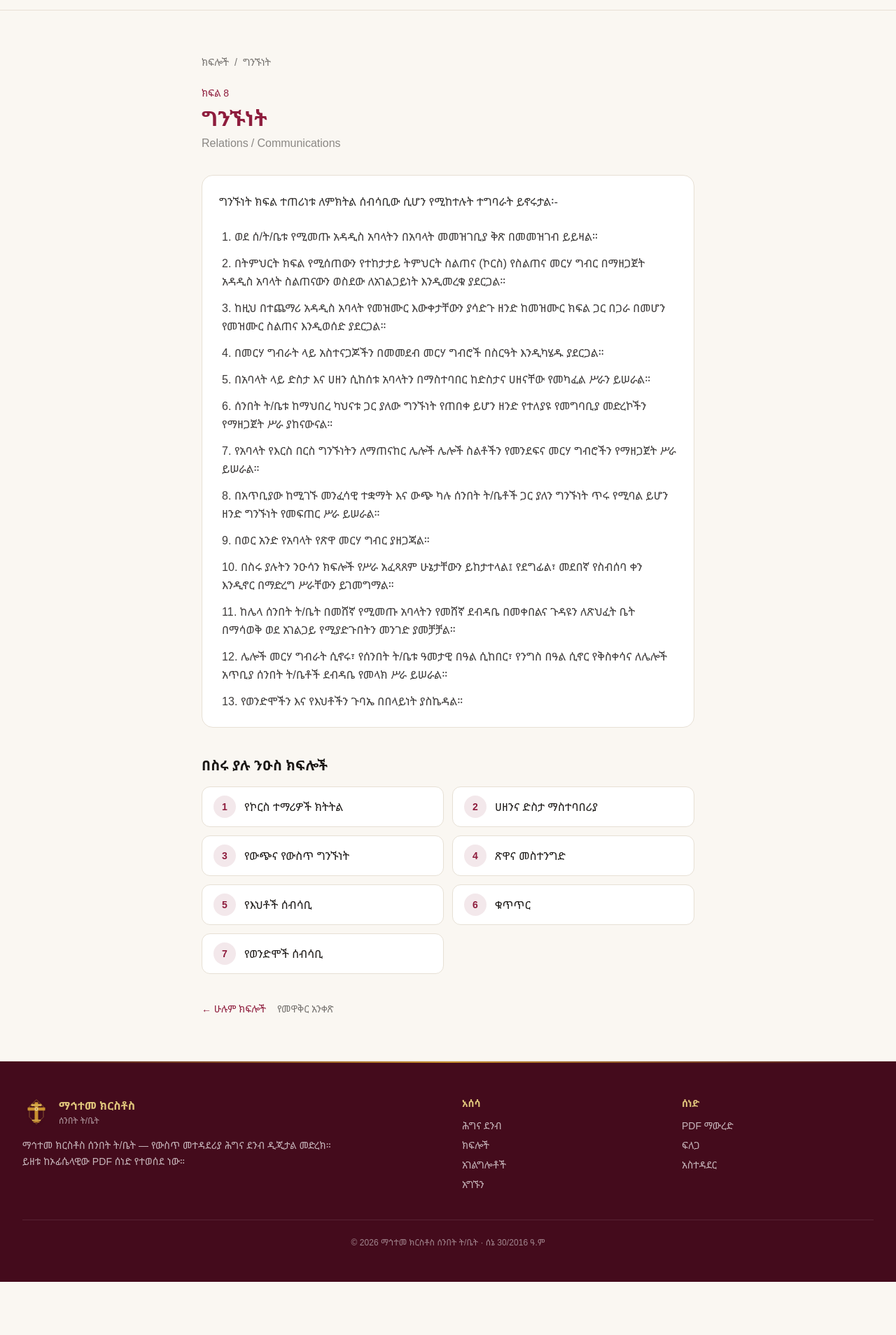
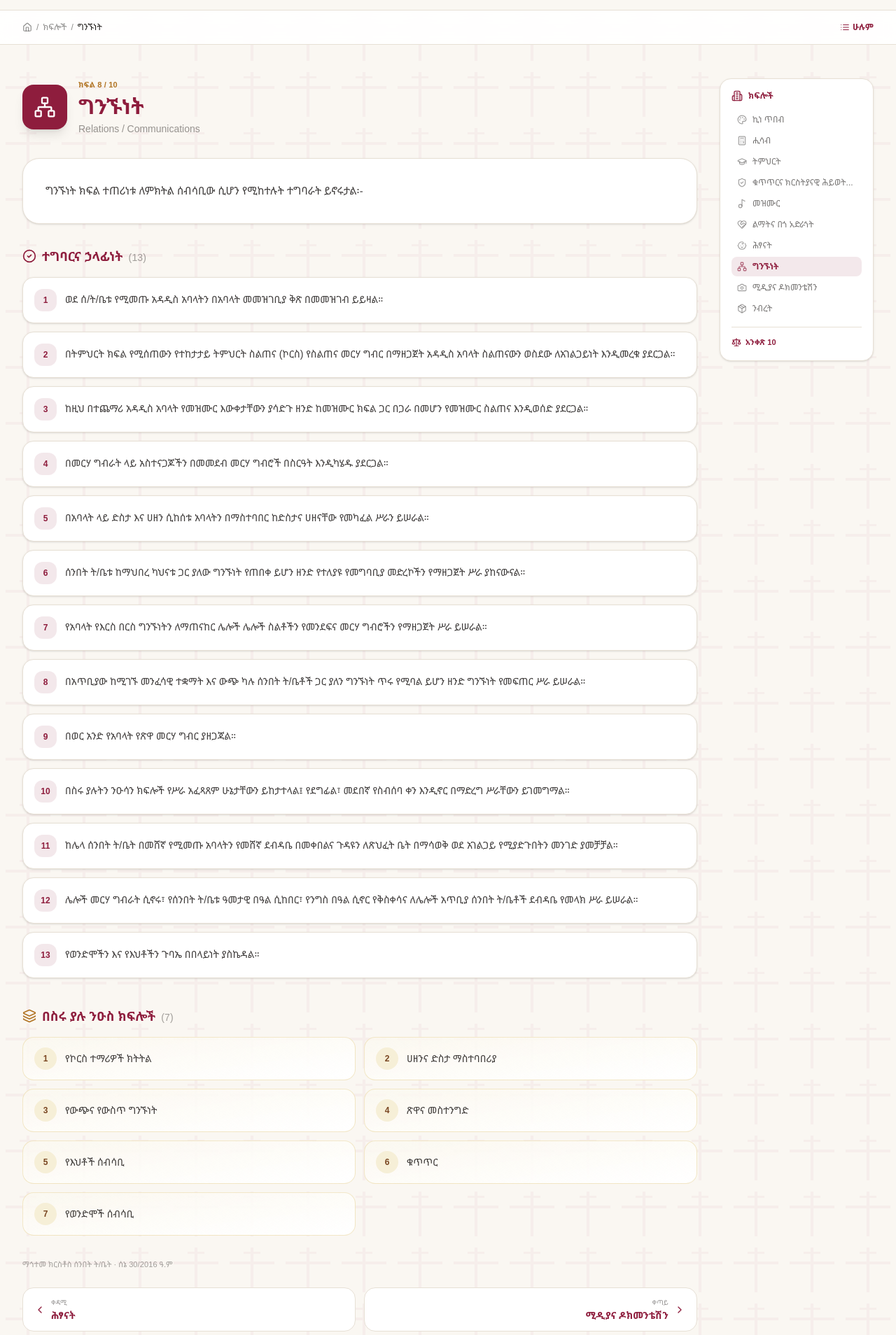
Before and after one commit to Menelik2/Church, a Next.js app: page /departments/genegnet in a window 1280 px wide. Shown: the part 52-1960 px from the top of the page at 70% size. Before the commit the page ends 1884 px from the top, so only its background shows below. Built offline with nearby package versions, Linux system fonts and the light colour scheme.

Commit message:
redesign(departments): pro detail page — icons, duty cards, side nav, prev/next

```diff
--- a/src/app/departments/[slug]/page.tsx
+++ b/src/app/departments/[slug]/page.tsx
@@ -1,9 +1,42 @@
 import Link from "next/link";
 import { notFound } from "next/navigation";
-import { DEPARTMENTS } from "@/data/regulations";
+import {
+  Building2,
+  ChevronLeft,
+  ChevronRight,
+  Home,
+  List,
+  Palette,
+  Calculator,
+  GraduationCap,
+  ShieldCheck,
+  Music2,
+  HeartHandshake,
+  Baby,
+  Network,
+  Camera,
+  Package,
+  Scale,
+  CheckCircle2,
+  Layers,
+} from "lucide-react";
+import { DEPARTMENTS, DOCUMENT_META } from "@/data/regulations";
 import { getDepartmentDetail } from "@/data/department-details";
 
 type Props = { params: Promise<{ slug: string }> };
+
+const ICONS: Record<string, typeof Palette> = {
+  "kine-tibeb": Palette,
+  hisab: Calculator,
+  timihirt: GraduationCap,
+  kutator: ShieldCheck,
+  mezmur: Music2,
+  limat: HeartHandshake,
+  hitsanat: Baby,
+  genegnet: Network,
+  media: Camera,
+  nebrat: Package,
+};
 
 export async function generateStaticParams() {
   return DEPARTMENTS.map((d) => ({ slug: d.slug }));
@@ -13,7 +46,10 @@ export async function generateMetadata({ params }: Props) {
   const { slug } = await params;
   const dept = DEPARTMENTS.find((d) => d.slug === slug);
   if (!dept) return { title: "ክፍል" };
-  return { title: dept.title_am, description: `${dept.title_am} — የአገልግሎት ክፍል` };
+  return {
+    title: `${dept.title_am} · ክፍሎች`,
+    description: `${dept.title_am} — የማኅተመ ክርስቶስ ሰንበት ት/ቤት የአገልግሎት ክፍል`,
+  };
 }
 
 export default async function DepartmentDetailPage({ params }: Props) {
@@ -22,54 +58,114 @@ export default async function DepartmentDetailPage({ params }: Props) {
   if (!dept) notFound();
 
   const detail = getDepartmentDetail(slug);
+  const Icon = ICONS[dept.slug] ?? Building2;
+  const sorted = [...DEPARTMENTS].sort((a, b) => a.order - b.order);
+  const idx = sorted.findIndex((d) => d.slug === slug);
+  const prev = idx > 0 ? sorted[idx - 1] : null;
+  const next = idx < sorted.length - 1 ? sorted[idx + 1] : null;
 
   return (
-    <div className="mx-auto max-w-3xl px-4 py-16 sm:px-6 lg:px-8">
-      <nav className="mb-6 text-sm text-[var(--foreground)]/60">
-        <Link href="/departments" className="hover:text-[var(--primary)]">
+    <div className="bg-cross-pattern min-h-screen pb-28 lg:pb-12">
+      <div className="sticky top-0 z-30 border-b border-[var(--border)] bg-[var(--card)]/90 backdrop-blur">
+        <div className="mx-auto flex h-12 max-w-7xl items-center justify-between gap-3 px-4 sm:px-6 lg:px-8">
+          <nav className="flex min-w-0 items-center gap-1.5 text-xs text-[var(--foreground)]/50 amharic">
+            <Link href="/" className="hover:text-[var(--primary)] shrink-0" aria-label="መነሻ">
+              <Home className="h-3.5 w-3.5" />
+            </Link>
+            <span>/</span>
+            <Link href="/departments" className="hover:text-[var(--primary)] shrink-0">
               ክፍሎች
             </Link>
-        <span className="mx-2">/</span>
-        <span>{dept.title_am}</span>
+            <span>/</span>
+            <span className="truncate text-[var(--foreground)]">{dept.title_am}</span>
           </nav>
+          <Link
+            href="/departments"
+            className="inline-flex shrink-0 items-center gap-1 text-xs font-semibold text-[var(--primary)] amharic"
+          >
+            <List className="h-3.5 w-3.5" />
+            ሁሉም
+          </Link>
+        </div>
+      </div>
 
-      <p className="text-sm font-medium text-[var(--primary)]">
-        ክፍል {dept.order}
+      <div className="mx-auto grid max-w-7xl gap-8 px-4 py-8 sm:px-6 lg:grid-cols-[1fr_220px] lg:px-8 lg:py-12">
+        <article>
+          <header className="mb-8">
+            <div className="flex flex-wrap items-center gap-4">
+              <span className="flex h-16 w-16 items-center justify-center rounded-2xl bg-[var(--primary)] text-white shadow-lg">
+                <Icon className="h-8 w-8" strokeWidth={1.75} />
+              </span>
+              <div className="min-w-0">
+                <p className="text-[11px] font-semibold uppercase tracking-wide text-[var(--color-gold-600)]">
+                  ክፍል {dept.order} / {DEPARTMENTS.length}
                 </p>
-      <h1 className="mt-2 text-3xl font-bold text-[var(--primary)] amharic">
+                <h1 className="text-2xl font-bold leading-snug amharic text-[var(--primary)] sm:text-3xl">
                   {dept.title_am}
                 </h1>
-      <p className="mt-1 text-[var(--foreground)]/50">{dept.title_en}</p>
+                <p className="mt-0.5 text-sm text-[var(--foreground)]/45">{dept.title_en}</p>
+              </div>
+            </div>
+          </header>
 
           {detail ? (
             <>
-          <div className="mt-8 rounded-2xl border border-[var(--border)] bg-[var(--card)] p-6 amharic leading-relaxed">
-            <p className="text-[var(--foreground)]/90">{detail.intro_am}</p>
+              <div className="rounded-3xl border border-[var(--border)] bg-[var(--card)] p-6 shadow-sm sm:p-8">
+                <p className="text-[15px] leading-[1.85] amharic text-[var(--foreground)]/85">
+                  {detail.intro_am}
+                </p>
+              </div>
 
-            <ol className="mt-6 space-y-3 list-decimal list-inside text-[var(--foreground)]/85">
+              <section className="mt-8">
+                <div className="mb-4 flex items-center gap-2">
+                  <CheckCircle2 className="h-5 w-5 text-[var(--primary)]" />
+                  <h2 className="text-lg font-bold amharic text-[var(--primary)]">
+                    ተግባርና ኃላፊነት
+                    <span className="ml-2 text-sm font-normal text-[var(--foreground)]/40">
+                      ({detail.duties_am.length})
+                    </span>
+                  </h2>
+                </div>
+                <ol className="space-y-3">
                   {detail.duties_am.map((duty, i) => (
-                <li key={i} className="leading-relaxed pl-1">
+                    <li
+                      key={i}
+                      className="flex gap-3 rounded-2xl border border-[var(--border)] bg-[var(--card)] p-4 shadow-sm"
+                    >
+                      <span className="flex h-8 w-8 shrink-0 items-center justify-center rounded-xl bg-[var(--primary)]/10 text-xs font-bold tabular-nums text-[var(--primary)]">
+                        {i + 1}
+                      </span>
+                      <p className="text-sm leading-relaxed amharic text-[var(--foreground)]/85 pt-1">
                         {duty}
+                      </p>
                     </li>
                   ))}
                 </ol>
-          </div>
+              </section>
 
               {detail.sub_departments_am.length > 0 && (
                 <section className="mt-10">
-              <h2 className="text-xl font-bold text-[var(--foreground)] amharic mb-4">
+                  <div className="mb-4 flex items-center gap-2">
+                    <Layers className="h-5 w-5 text-[var(--color-gold-600)]" />
+                    <h2 className="text-lg font-bold amharic text-[var(--primary)]">
                       በስሩ ያሉ ንዑስ ክፍሎች
+                      <span className="ml-2 text-sm font-normal text-[var(--foreground)]/40">
+                        ({detail.sub_departments_am.length})
+                      </span>
                     </h2>
+                  </div>
                   <ul className="grid gap-3 sm:grid-cols-2">
                     {detail.sub_departments_am.map((sub, i) => (
                       <li
                         key={i}
-                    className="flex items-center gap-3 rounded-xl border border-[var(--border)] bg-[var(--card)] px-4 py-3 amharic"
+                        className="flex items-center gap-3 rounded-2xl border border-[var(--color-gold-300)]/40 bg-gradient-to-br from-[var(--color-gold-50)]/80 to-[var(--card)] px-4 py-3.5"
                       >
-                    <span className="flex h-8 w-8 shrink-0 items-center justify-center rounded-full bg-[var(--primary)]/10 text-sm font-semibold text-[var(--primary)]">
+                        <span className="flex h-8 w-8 shrink-0 items-center justify-center rounded-full bg-[var(--color-gold-100)] text-xs font-bold text-[var(--color-gold-800)]">
                           {i + 1}
                         </span>
+                        <span className="text-sm font-medium amharic text-[var(--foreground)]/85">
                           {sub}
+                        </span>
                       </li>
                     ))}
                   </ul>
@@ -77,35 +173,95 @@ export default async function DepartmentDetailPage({ params }: Props) {
               )}
             </>
           ) : (
-        <div className="mt-8 rounded-2xl border border-[var(--border)] bg-[var(--card)] p-6 amharic leading-relaxed">
-          <p>
-            ይህ ክፍል የማኅተመ ክርስቶስ ሰንበት ት/ቤት የስራ አስፈጻሚ መዋቅር አካል ነው
-            (አንቀጽ 10)። ዝርዝር ተግባርና ኃላፊነት በውስጥ መተዳደሪያ ሕግና ደንብ ውስጥ
-            ተቀምጧል።
+            <div className="rounded-3xl border border-[var(--border)] bg-[var(--card)] p-6 shadow-sm sm:p-8 amharic">
+              <p className="text-[15px] leading-relaxed text-[var(--foreground)]/85">
+                ይህ ክፍል የማኅተመ ክርስቶስ ሰንበት ት/ቤት የስራ አስፈጻሚ መዋቅር አካል ነው (አንቀጽ 10)።
+                ዝርዝር ተግባርና ኃላፊነት በውስጥ መተዳደሪያ ሕግና ደንብ ውስጥ ተቀምጧል።
               </p>
-          <p className="mt-4 text-sm text-[var(--foreground)]/70">
-            ሙሉ የመዋቅር መግለጫ ለማንበብ{" "}
-            <Link href="/rules/10" className="text-[var(--primary)] hover:underline">
-              አንቀጽ 10
-            </Link>{" "}
-            ይመልከቱ።
-          </p>
+              <Link
+                href="/rules/10"
+                className="mt-4 inline-flex items-center gap-1.5 text-sm font-semibold text-[var(--primary)]"
+              >
+                <Scale className="h-4 w-4" />
+                አንቀጽ 10 ይመልከቱ
+              </Link>
             </div>
           )}
 
-      <div className="mt-10 flex gap-4">
+          <p className="mt-8 text-[11px] text-[var(--foreground)]/40 amharic">
+            {DOCUMENT_META.organization_am} · {DOCUMENT_META.revision_date_am}
+          </p>
+
+          <nav className="mt-6 grid grid-cols-2 gap-3">
+            {prev ? (
               <Link
-          href="/departments"
-          className="text-sm font-medium text-[var(--primary)] hover:underline"
+                href={`/departments/${prev.slug}`}
+                className="flex items-center gap-2 rounded-2xl border border-[var(--border)] bg-[var(--card)] px-4 py-3 transition hover:border-[var(--color-gold-400)]"
               >
-          ← ሁሉም ክፍሎች
+                <ChevronLeft className="h-4 w-4 shrink-0 text-[var(--primary)]" />
+                <span className="min-w-0">
+                  <span className="block text-[10px] text-[var(--foreground)]/45 amharic">ቀዳሚ</span>
+                  <span className="block truncate text-sm font-semibold amharic text-[var(--primary)]">
+                    {prev.title_am}
+                  </span>
+                </span>
               </Link>
+            ) : (
+              <span />
+            )}
+            {next ? (
+              <Link
+                href={`/departments/${next.slug}`}
+                className="flex items-center justify-end gap-2 rounded-2xl border border-[var(--border)] bg-[var(--card)] px-4 py-3 text-right transition hover:border-[var(--color-gold-400)]"
+              >
+                <span className="min-w-0">
+                  <span className="block text-[10px] text-[var(--foreground)]/45 amharic">ቀጣይ</span>
+                  <span className="block truncate text-sm font-semibold amharic text-[var(--primary)]">
+                    {next.title_am}
+                  </span>
+                </span>
+                <ChevronRight className="h-4 w-4 shrink-0 text-[var(--primary)]" />
+              </Link>
+            ) : (
+              <span />
+            )}
+          </nav>
+        </article>
+
+        <aside className="hidden lg:block">
+          <div className="sticky top-16 rounded-2xl border border-[var(--border)] bg-[var(--card)] p-4 shadow-sm">
+            <div className="mb-3 flex items-center gap-2">
+              <Building2 className="h-4 w-4 text-[var(--primary)]" />
+              <p className="text-xs font-bold amharic text-[var(--primary)]">ክፍሎች</p>
+            </div>
+            <nav className="max-h-[70vh] space-y-0.5 overflow-y-auto">
+              {sorted.map((d) => {
+                const DIcon = ICONS[d.slug] ?? Building2;
+                return (
+                  <Link
+                    key={d.slug}
+                    href={`/departments/${d.slug}`}
+                    className={`flex items-center gap-2 rounded-lg px-2 py-1.5 text-xs transition ${
+                      d.slug === slug
+                        ? "bg-[var(--primary)]/10 font-semibold text-[var(--primary)]"
+                        : "text-[var(--foreground)]/60 hover:bg-[var(--muted)] hover:text-[var(--foreground)]"
+                    }`}
+                  >
+                    <DIcon className="h-3.5 w-3.5 shrink-0 opacity-70" />
+                    <span className="amharic line-clamp-1">{d.title_am}</span>
+                  </Link>
+                );
+              })}
+            </nav>
             <Link
               href="/rules/10"
-          className="text-sm text-[var(--foreground)]/60 hover:underline"
+              className="mt-3 flex items-center gap-1.5 border-t border-[var(--border)] pt-3 text-[11px] font-semibold text-[var(--primary)] amharic"
             >
-          የመዋቅር አንቀጽ
+              <Scale className="h-3.5 w-3.5" />
+              አንቀጽ 10
             </Link>
+          </div>
+        </aside>
       </div>
     </div>
   );
```
Lines whose indentation alone changed are shown as unchanged.
